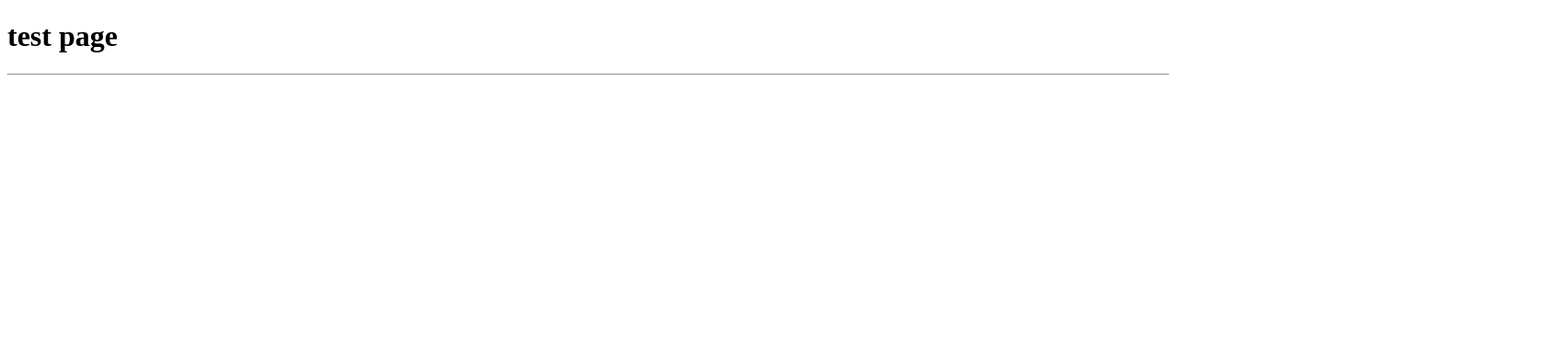
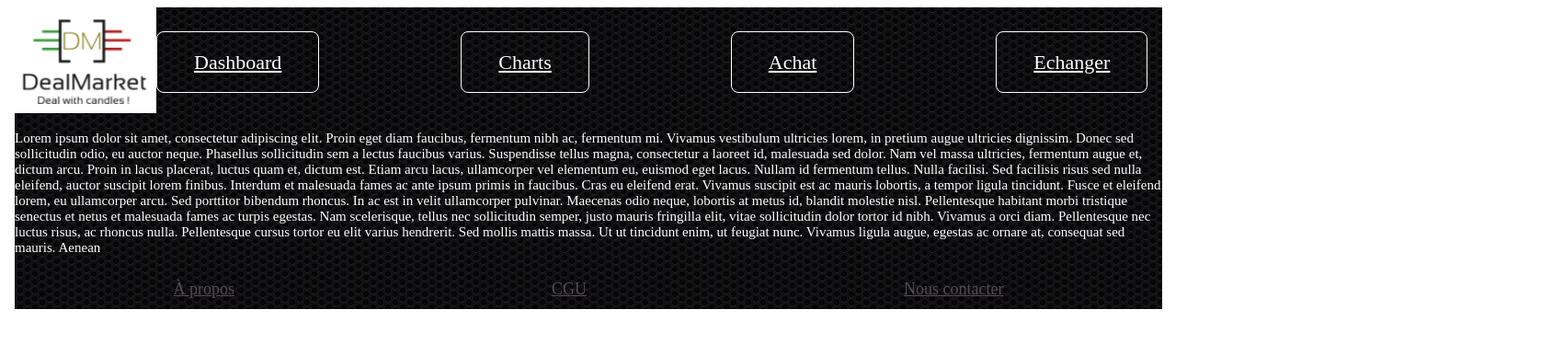
Before and after one commit to Blutch10/DealMarket, an Angular app in the folder App/: page / in a window 1280 px wide. Shown: the top 374 px of the page at 92% size, 1688 px wide, since content can reach past the window. Built offline with nearby package versions, Linux system fonts and the light colour scheme.

Commit message:
Starting creating the main page with some animation (html/css) + adding folder with images from the main page

```diff
--- a/App/src/app/app.component.css
+++ b/App/src/app/app.component.css
@@ -0,0 +1,71 @@
+/* Navigation */
+
+header
+{
+    display: flex;
+    justify-content: space-between;
+    align-items: center;
+
+}
+
+nav a
+{
+    font-size: 22px;
+    color : white;
+    padding-top: 20px;
+    padding-right: 40px;
+    padding-bottom: 20px;
+    padding-left: 40px;
+    border: 1px solid !important;
+    border-radius: 8px;
+    transition: all 0.3s ease 0s;
+    margin-right: 7em;
+
+}
+
+nav a:hover
+{
+    color: #f1ce08 !important;
+    border-radius: 50px;
+    border-color: #f1ce08 !important;
+    transition: ease-out 0.3s;
+
+}
+
+body
+{
+    color: white;
+    background-image: url("../assets/images/background.jpg");
+    background-repeat: repeat-y;
+}
+
+p
+{
+    color: white;
+    font-size: 15px;
+}
+
+footer
+{
+    font-size: 18px ;
+    display: flex;
+    justify-content: space-around;
+    align-items: center;
+}
+
+footer a
+{
+    color : #534d53;
+    border: 1px solid transparent !important;
+    padding: 10px;
+
+
+}
+
+footer a:hover
+{
+    color: white !important;
+    border-radius: 50px;
+    border-color: red !important;
+    transition: ease-out 0.5s;
+}
--- a/App/src/app/app.component.html
+++ b/App/src/app/app.component.html
@@ -1,2 +1,31 @@
-<h1>test page</h1>
-<hr>
+<!DOCTYPE html>
+<html>
+    <head>
+        <meta charset="utf-8" />
+        <link rel="stylesheet" href="app.component.css" />
+        <title>App</title>
+    </head>
+
+    <body>
+        <header>
+            <div id="logo">
+                <img src="../assets/images/dealmarket.png" alt="DealMarket" width="154" height="115">
+            </div>
+                <nav>
+                    <a href="#" class="toggle_buttons">Dashboard</a>
+                    <a href="#" class="toggle_buttons">Charts</a>
+                    <a href="#" class="toggle_buttons">Achat</a>
+                    <a href="#" class="toggle_buttons">Echanger</a>
+                    <a href="#" class="toggle_buttons">Profil</a>
+                </nav>
+        </header>
+        <p>Lorem ipsum dolor sit amet, consectetur adipiscing elit. Proin eget diam faucibus, fermentum nibh ac, fermentum mi. Vivamus vestibulum ultricies lorem, in pretium augue ultricies dignissim. Donec sed sollicitudin odio, eu auctor neque. Phasellus sollicitudin sem a lectus faucibus varius. Suspendisse tellus magna, consectetur a laoreet id, malesuada sed dolor. Nam vel massa ultricies, fermentum augue et, dictum arcu. Proin in lacus placerat, luctus quam et, dictum est. Etiam arcu lacus, ullamcorper vel elementum eu, euismod eget lacus. Nullam id fermentum tellus. Nulla facilisi. Sed facilisis risus sed nulla eleifend, auctor suscipit lorem finibus. Interdum et malesuada fames ac ante ipsum primis in faucibus. Cras eu eleifend erat. Vivamus suscipit est ac mauris lobortis, a tempor ligula tincidunt. Fusce et eleifend lorem, eu ullamcorper arcu. Sed porttitor bibendum rhoncus.
+
+            In ac est in velit ullamcorper pulvinar. Maecenas odio neque, lobortis at metus id, blandit molestie nisl. Pellentesque habitant morbi tristique senectus et netus et malesuada fames ac turpis egestas. Nam scelerisque, tellus nec sollicitudin semper, justo mauris fringilla elit, vitae sollicitudin dolor tortor id nibh. Vivamus a orci diam. Pellentesque nec luctus risus, ac rhoncus nulla. Pellentesque cursus tortor eu elit varius hendrerit. Sed mollis mattis massa. Ut ut tincidunt enim, ut feugiat nunc. Vivamus ligula augue, egestas ac ornare at, consequat sed mauris. Aenean </p>
+        <footer>
+            <a href="#" class="footer_buttons">À propos</a>
+            <a href="#" class="footer_buttons">CGU</a>
+            <a href="#" class="footer_buttons">Nous contacter</a>
+        </footer>
+    </body>
+</html>
```
Also changed, not shown: App/src/assets/images/background.jpg (added), App/src/assets/images/dealmarket.png (added).
